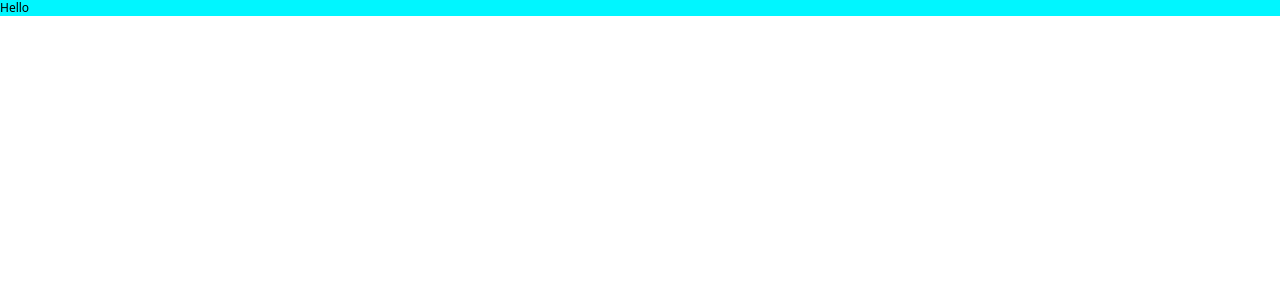
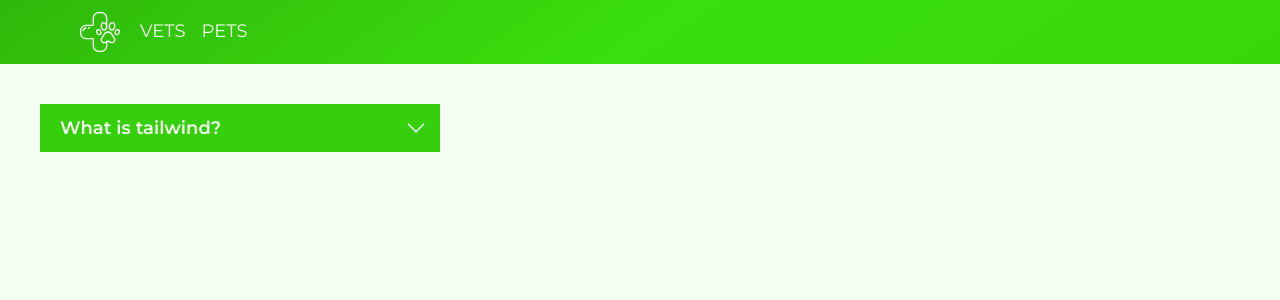
Before and after one commit to IrinaBBB/vet_clinic, a React (Vite) app in the folder client_vet_clinic/: page / in a window 1280 px wide. Shown: the top 300 px of the page. Built offline with nearby package versions, Linux system fonts and the light colour scheme.

Commit message:
Test dropdown with tailwind

```diff
--- a/client_vet_clinic/package.json
+++ b/client_vet_clinic/package.json
@@ -31,5 +31,9 @@
     "typescript": "^5.0.2",
     "vite": "^4.4.0",
     "vite-plugin-eslint": "^1.8.1"
-  }
+  },
+  "include": [
+    "src/**/*",
+    "index.d.ts"
+  ]
 }
--- a/client_vet_clinic/src/App.tsx
+++ b/client_vet_clinic/src/App.tsx
@@ -1,8 +1,53 @@
+import './index.css'
+
+import Navbar from './app/layout/Navbar.tsx'
+
 function App() {
     return (
-        <div className='bg-secondary text-xs'>
-            Hello
-        </div>
+        <>
+            <Navbar />
+            <div className="m-10">
+                <div className="relative w-[400px] overflow-hidden font-montserrat font-light">
+                    <input
+                        type="checkbox"
+                        name=""
+                        className="peer absolute top-0 inset-x-0 w-full h-12 opacity-0 z-10 cursor-pointer"
+                    />
+                    <div className="bg-primary h-12 w-full pl-5 flex items-center">
+                        <h1 className="text-lg font-semibold text text-white">
+                            What is tailwind?
+                        </h1>
+                    </div>
+                    {/*{arrow}*/}
+                    <div className="absolute top-3 right-3 text-white transition-transform duration-500 rotate-0 peer-checked:rotate-180">
+                        <svg
+                            xmlns="http://www.w3.org/2000/svg"
+                            fill="none"
+                            viewBox="0 0 24 24"
+                            stroke-width="1.5"
+                            stroke="currentColor"
+                            className="w-6 h-6"
+                        >
+                            <path
+                                stroke-linecap="round"
+                                stroke-linejoin="round"
+                                d="M19.5 8.25l-7.5 7.5-7.5-7.5"
+                            />
+                        </svg>
+                    </div>
+                    {/*{content}*/}
+                    <div className="bg-dimBlue overflow-hidden transition-all duration-500 max-h-0 peer-checked:max-h-[1000px]">
+                        <div className="p-6">
+                            <p>
+                                Lorem ipsum dolor sit amet, consectetur adipisicing elit. Blanditiis commodi debitis ea eligendi et ex illo impedit magni molestiae nisi numquam odio placeat possimus, quas quibusdam suscipit unde? Amet deleniti dolorem odio odit perferendis perspiciatis quia sit tempore voluptatem? At beatae corporis, cumque doloribus, enim eos excepturi harum illo labore maiores modi molestias, nihil odio optio quae quam repellendus! Consequatur corporis dolores illum incidunt ipsam magni nobis non unde vero. Aliquid blanditiis commodi, consectetur consequuntur eum impedit officia possimus quidem saepe vero. Ab accusamus alias dignissimos dolores error ex, fugit impedit inventore ipsa magnam natus nihil provident quaerat suscipit vel?
+                                Lorem ipsum dolor sit amet, consectetur
+                                adipisicing elit. Lorem ipsum dolor sit amet, consectetur adipisicing elit. Commodi consequatur debitis dolorum ducimus labore perferendis ratione, recusandae sint! Deleniti esse eveniet iure nihil numquam obcaecati repellat ullam. Accusamus assumenda cumque dignissimos dolor doloremque doloribus, eligendi explicabo hic inventore, iure labore laboriosam natus nisi nobis, numquam perspiciatis soluta unde vitae voluptas?
+                            </p>
+                        </div>
+                    </div>
+                </div>
+            </div>
+        </>
     )
 }
 
--- /dev/null
+++ b/client_vet_clinic/src/app/layout/Navbar.tsx
@@ -0,0 +1,41 @@
+import { logo_light, menu } from '../../assets'
+import { NavLink, navLinks } from '../../constants'
+
+function Navbar() {
+    return (
+        <>
+            <div className="flex items-center bg-nav-gradient py-3 px-10 sm:px-20 font-montserrat text-white text-lg uppercase relative z-[100] justify-between sm:justify-start">
+                <img src={logo_light} alt="logo" className="h-10 w-10 mr-5" />
+                <ul className="hidden sm:flex">
+                    {navLinks.map((link: NavLink) => (
+                        <li
+                            key={link.id}
+                            className="mr-4 pb-1 py-1 last:mr-0 border-b-2
+                        border-b-transparent hover:border-b-2 hover:border-white cursor-pointer ease-in duration-300"
+                        >
+                            {link.title}
+                        </li>
+                    ))}
+                </ul>
+                <img
+                    src={menu}
+                    alt="menu icon"
+                    className="h-10 w-10 block sm:hidden hover:cursor-pointer"
+                />
+            </div>
+            {/*<ul className="bg-tertiary absolute w-full dropdown z-10">*/}
+            {/*    {navLinks.map((link: NavLink) => (*/}
+            {/*        <li*/}
+            {/*            key={link.id}*/}
+            {/*            className="mr-4 pb-1 py-1 last:mr-0 border-b-2*/}
+            {/*            border-b-transparent hover:border-b-2 hover:border-white cursor-pointer ease-in duration-300"*/}
+            {/*        >*/}
+            {/*            {link.title}*/}
+            {/*        </li>*/}
+            {/*    ))}*/}
+            {/*</ul>*/}
+        </>
+    )
+}
+
+export default Navbar;
--- /dev/null
+++ b/client_vet_clinic/src/assets/index.ts
@@ -0,0 +1,4 @@
+import logo_light from './vet.svg'
+import menu from './menu.svg'
+
+export { logo_light, menu }
--- /dev/null
+++ b/client_vet_clinic/src/constants/index.ts
@@ -0,0 +1,15 @@
+export interface NavLink {
+    id: string
+    title: string
+}
+
+export const navLinks = [
+    {
+        id: 'vets',
+        title: 'Vets',
+    },
+    {
+        id: 'pets',
+        title: 'Pets',
+    },
+]
--- a/client_vet_clinic/src/index.css
+++ b/client_vet_clinic/src/index.css
@@ -1,12 +1,54 @@
-@import url("https://fonts.googleapis.com/css2?family=Poppins:wght@400;500;600;700;800;900&display=swap");
+@import url("https://fonts.googleapis.com/css2?family=Montserrat:wght@400;500;600;700;800;900&display=swap");
 
 @tailwind base;
 @tailwind components;
 @tailwind utilities;
 
 :root {
+    --bg-background: #f5fef3;
 }
 
 * {
     scroll-behavior: smooth;
 }
+
+body {
+    background-color: var(--bg-background);
+}
+
+.bg-nav-gradient {
+    background: linear-gradient(
+            144.39deg,
+            #30b80b,
+            #3adf0d,
+            #38d70c
+    );
+}
+
+.dropdown {
+    -webkit-animation: slide-top 0.5s cubic-bezier(0.25, 0.46, 0.45, 0.94) both;
+    animation: slide-top 0.5s cubic-bezier(0.25, 0.46, 0.45, 0.94) both;
+}
+
+
+@-webkit-keyframes slide-top {
+    0% {
+        -webkit-transform: translateY(-100px);
+        transform: translateY(-100px);
+    }
+    100% {
+        -webkit-transform: translateY(0px);
+        transform: translateY(0px);
+    }
+}
+
+@keyframes slide-top {
+    0% {
+        -webkit-transform: translateY(-100px);
+        transform: translateY(-100px);
+    }
+    100% {
+        -webkit-transform: translateY(0px);
+        transform: translateY(0px);
+    }
+}
--- a/client_vet_clinic/tailwind.config.js
+++ b/client_vet_clinic/tailwind.config.js
@@ -1,17 +1,29 @@
 /** @type {import('tailwindcss').Config} */
 export default {
-    content: ['./src/**/*.{js,jsx,ts,tsx}'],
+    content: ["./index.html", './src/**/*.{js,jsx,ts,tsx}'],
+    mode: "jit",
     theme: {
         extend: {
             colors: {
-                primary: '#00040f',
-                secondary: '#00f6ff',
+                primary: '#36cf0c',
+                secondary: '#5cf232',
+                tertiary: '#d1fbc5',
+                background: '#efefef',
                 dimWhite: 'rgba(255, 255, 255, 0.7)',
                 dimBlue: 'rgba(9, 151, 124, 0.1)',
+                white: '#f5fef3'
             },
-            // fontFamily: {
-            //     poppins: ["Poppins", "sans-serif"],
-            // },
+            fontFamily: {
+                montserrat: ["Montserrat", "sans-serif"],
+            },
+        },
+        screens: {
+            xs: "480px",
+            ss: "620px",
+            sm: "768px",
+            md: "1060px",
+            lg: "1200px",
+            xl: "1700px",
         },
     },
     plugins: [],
```
Also changed, not shown: client_vet_clinic/src/assets/menu.svg (added), client_vet_clinic/src/assets/vet.svg (added).
